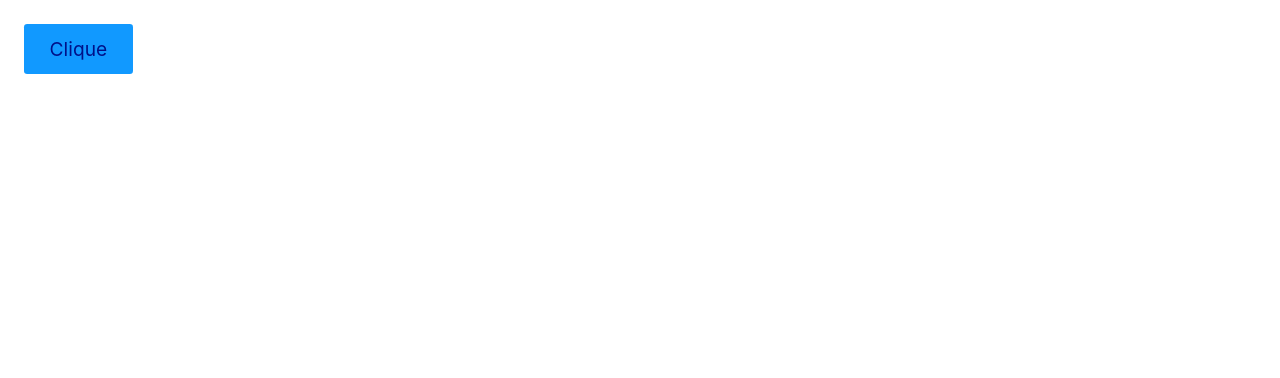
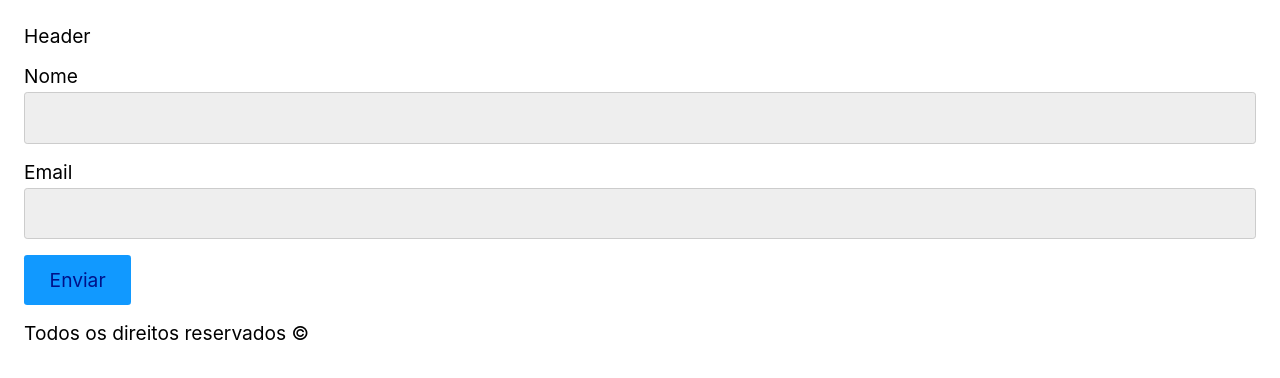
Before and after one commit to Caiobaldudev/react-study-01, a React (Vite) app in the folder 02_React_tools/: page / in a window 1280 px wide. Shown: the top 378 px of the page. Built offline with nearby package versions, Linux system fonts and the light colour scheme.

Commit message:
Exploring react componentization

```diff
--- /dev/null
+++ b/02_React_tools/src/Components.jsx
@@ -0,0 +1,151 @@
+import React from 'react';
+import Header from './Header';
+import Footer from './Footer';
+import Form from './Form/Form';
+
+const Components = () => {
+  return (
+    <React.Fragment>
+      <Header />
+      <Form />
+      <Footer />
+    </React.Fragment>
+  );
+};
+
+export default Components;
+
+// Componentes
+// O ideal é dividir o aplicativo em pequenos componentes para facilitar a manutenção do mesmo.
+
+// import React from 'react';
+// import Header from './Header';
+// import Footer from './Footer';
+
+// const App = () => {
+//   return (
+//     <div>
+//       <Header />
+//       <p>Esse é o meu aplicativo</p>
+//       <Footer />
+//     </div>
+//   );
+// };
+
+// export default App;
+
+// Header.js
+
+// import React from 'react';
+
+// const Header = () => {
+//   return (
+//     <header>
+//       <a href="./">Marca</a>
+//       <nav>
+//         <a href="./">Link 1</a>
+//         <a href="./">Link 2</a>
+//       </nav>
+//     </header>
+//   );
+// };
+
+// export default Header;
+
+// Footer.js
+
+// import React from 'react';
+
+// const Footer = () => {
+//   return (
+//     <footer>
+//       <p>Todos os direitos reservados.</p>
+//     </footer>
+//   );
+// };
+
+// export default Footer;
+
+// Interface
+// Não existe limite para a composição de componentes, eles podem ser desde componentes gerais como Header e Footer, até micro componentes como Input e Button.
+
+// Form.js
+
+// import React from 'react';
+// import Button from './Button';
+// import Input from './Input';
+
+// const Form = () => {
+//   return (
+//     <form>
+//       <p>
+//         <label htmlFor="nome">Nome</label>
+//         <Input />
+//       </p>
+//       <p>
+//         <label htmlFor="email">Email</label>
+//         <Input />
+//       </p>
+//       <Button />
+//     </form>
+//   );
+// };
+
+// export default Form;
+
+// Button.js
+
+// import React from 'react';
+
+// const Button = () => {
+//   return <button>Enviar</button>;
+// };
+
+// export default Button;
+
+// Input.js
+
+// import React from 'react';
+
+// const Input = () => {
+//   return <input type="text" />;
+// };
+
+// export default Input;
+
+// Return
+// Um componente deve sempre retornar algo. O retorno pode ser qualquer tipo de dado aceitado pelo JSX (string, array, um elemento JSX, null e etc).
+
+// const Teste = () => {
+//   const active = true;
+//   if (active) {
+//     return <p>Ativo</p>;
+//   } else {
+//     return null;
+//   }
+// };
+
+// React.Fragment
+// Um componente deve sempre retornar um elemento único no return. Caso você deseje retornar mais de um elemento, envolva os mesmos em uma div ou dentro do <React.Fragment></React.Fragment> ou <></>
+
+// const App = () => {
+//   return (
+//     <React.Fragment>
+//       <Header />
+//       <Form />
+//       <Footer />
+//     </React.Fragment>
+//   );
+// };
+
+// É a mesma coisa que:
+
+// const App = () => {
+//   return (
+//     <>
+//       <Header />
+//       <Form />
+//       <Footer />
+//     </>
+//   );
+// };
--- /dev/null
+++ b/02_React_tools/src/Footer.jsx
@@ -0,0 +1,7 @@
+import React from "react";
+
+const Footer = () => {
+  return <footer><p>Todos os direitos reservados &copy;</p></footer>
+}
+
+export default Footer
--- /dev/null
+++ b/02_React_tools/src/Form/Button.jsx
@@ -0,0 +1,7 @@
+import React from "react";
+
+const Button = () => {
+  return <button>Enviar</button>;
+};
+
+export default Button;
--- /dev/null
+++ b/02_React_tools/src/Form/Form.jsx
@@ -0,0 +1,21 @@
+import React from "react";
+import Input from "./Input";
+import Button from "./Button";
+
+const Form = () => {
+  return (
+    <form>
+      <p>
+        <label htmlFor="nome">Nome</label>
+        <Input />
+      </p>
+      <p>
+        <label htmlFor="mail">Email</label>
+        <Input />
+      </p>
+      <Button />
+    </form>
+  );
+};
+
+export default Form;
--- /dev/null
+++ b/02_React_tools/src/Form/Input.jsx
@@ -0,0 +1,9 @@
+import React from 'react'
+
+const Input = () => {
+  return (
+    <input type='text' />
+  )
+}
+
+export default Input
--- /dev/null
+++ b/02_React_tools/src/Header.jsx
@@ -0,0 +1,7 @@
+import React from "react";
+
+const Header = () => {
+  return <header>Header</header>
+}
+
+export default Header
--- a/02_React_tools/src/main.jsx
+++ b/02_React_tools/src/main.jsx
@@ -4,5 +4,7 @@
 import Exercicio from "./Exercicio.jsx";
 import Exerciciotwo from "./Exerciciotwo.jsx";
 import ClickEvents from "./Events.jsx";
+import Components from "./Components.jsx";
 
-ReactDOM.createRoot(document.getElementById("root")).render(<ClickEvents/>);
+
+ReactDOM.createRoot(document.getElementById("root")).render(<Components/>);
```
